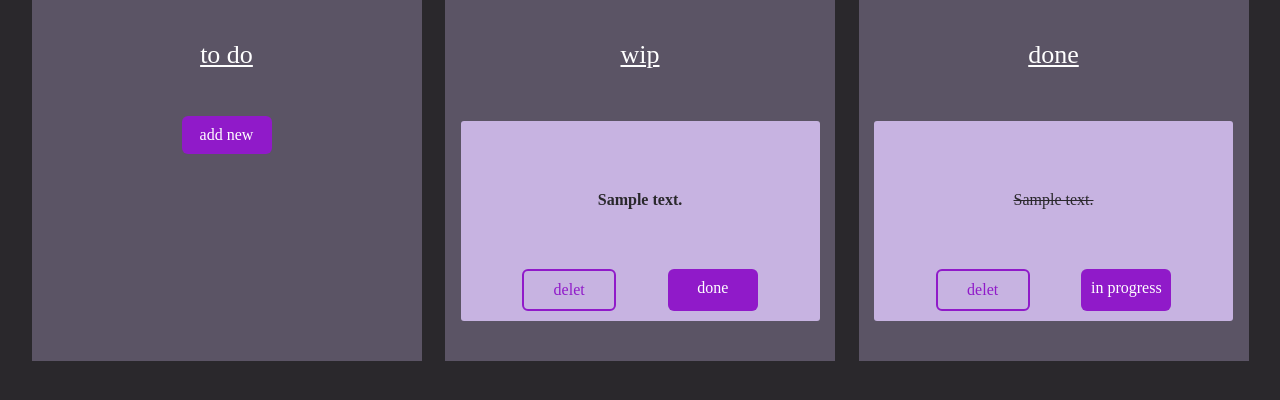
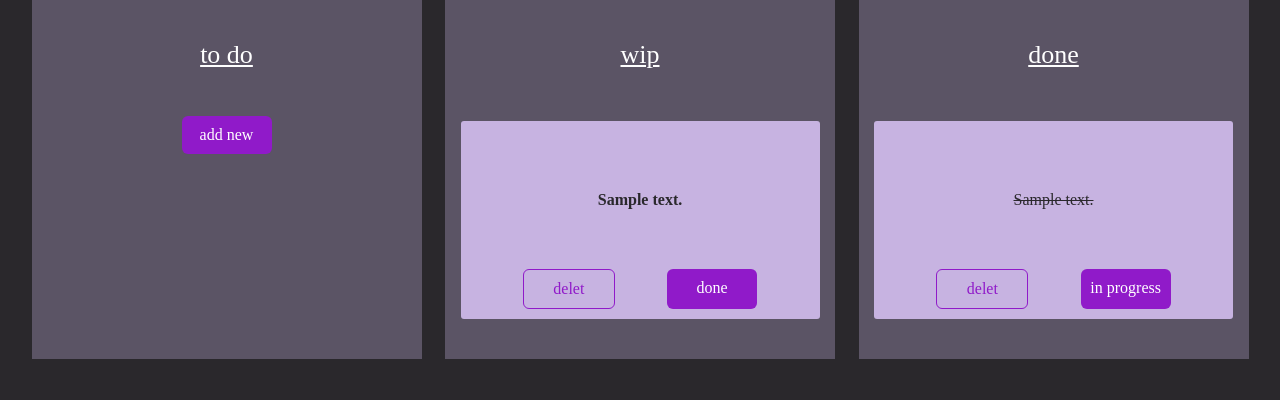
Before and after one commit to lordsha0/consilium, a Flask app: page /tasks?project=1 in a window 1280 px wide. Shown: the part 131-531 px from the top of the page. Run offline with Flask 2, Linux system fonts and the light colour scheme; tables that the repository leaves empty hold one stand-in row (values such as "Sample post").

Commit message:
set border to 1px for secondary button

```diff
--- a/static/main.css
+++ b/static/main.css
@@ -129,7 +129,7 @@ html {
 .button__secondary {
     background-color: var(--secondBackground);
     color: var(--accent);
-    border: solid 2px var(--accent);
+    border: solid 1px var(--accent);
 }
 
 .button__tertiary {
```
